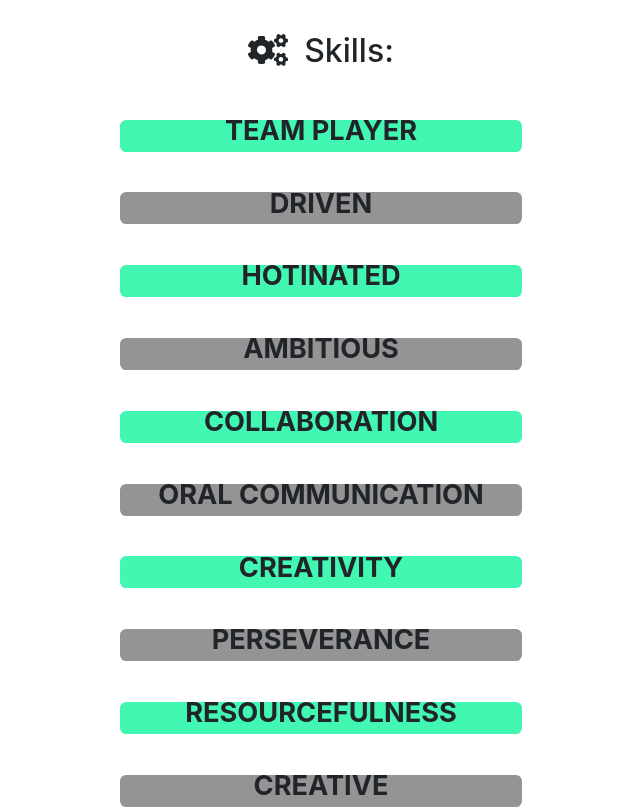
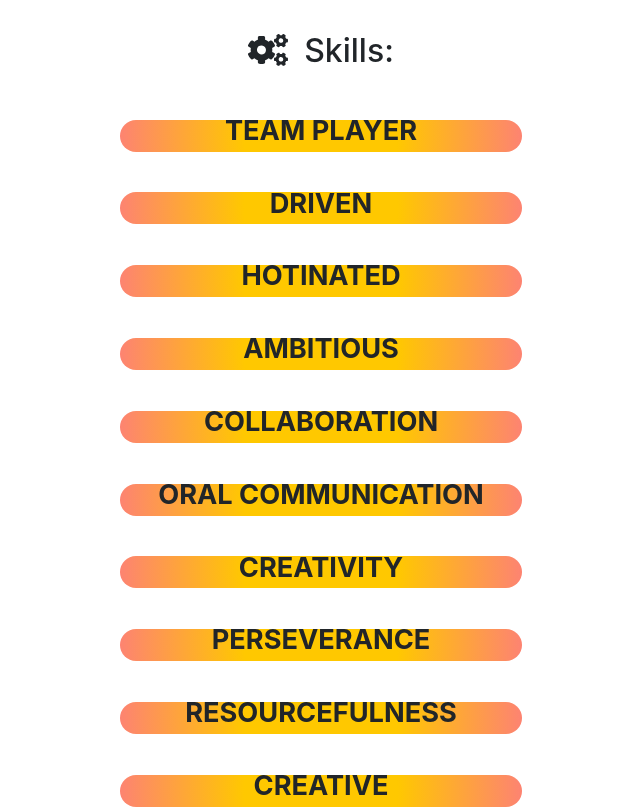
Before and after one commit to AleksandraX/CustomerManagementPanel, an Angular app in the folder CustomerManagementPanel/: page /about in a window 1280 px wide. Shown: the part 1260-2069 px from the top of the page, without its empty margins (319-959 px from the left). Built offline with nearby package versions, Linux system fonts and the light colour scheme.

Commit message:
Corrected text in home section and changed colors in skills section

```diff
--- a/CustomerManagementPanel/src/app/about/about.component.scss
+++ b/CustomerManagementPanel/src/app/about/about.component.scss
@@ -149,7 +149,6 @@ h2{
 // SKILLS
 .bar2{
     width: 40%;
-    background-color: #ddd;
     height: 2rem;
     border-radius: .4rem;
     margin-left: auto;
@@ -162,9 +161,8 @@ h2{
 
 .skills2{
     text-align: right;
-    color: rgb(255, 255, 255);
     height: 2rem;
-    border-radius: .4rem;
+    border-radius: 3rem;
 }
 
 .titleSkills{
@@ -181,8 +179,11 @@ h2{
 }
 
 
-.oneC {width: 100%; background-color: #42f7b2;}
-.twoC {width: 100%; background-color: #949494;}
+.oneC {
+    background: rgb(247,239,209);
+    background: radial-gradient(circle, rgb(255, 200, 0) 38%, rgb(253, 131, 114) 100%);}
+.twoC {width: 100%; background: rgb(247,239,209);
+    background: radial-gradient(circle, rgb(255, 200, 0) 38%, rgb(253, 131, 114) 100%);}
 
 .abilities{
     margin-bottom: 4.2rem;
--- a/CustomerManagementPanel/src/app/home/home.component.html
+++ b/CustomerManagementPanel/src/app/home/home.component.html
@@ -2,7 +2,7 @@
   <h2 class="icons-title">About application</h2>
 
   <p>
-    This site was designed to present acquired skills. This site was created
+    This site was designed to present acquired skills and was created
     after consulting with my mentor. It was designed to present acquired skills.
     Together we have chosen that the best way it will be work on imitation of
     real life example. We decided to build simple portal for managment clients
```
